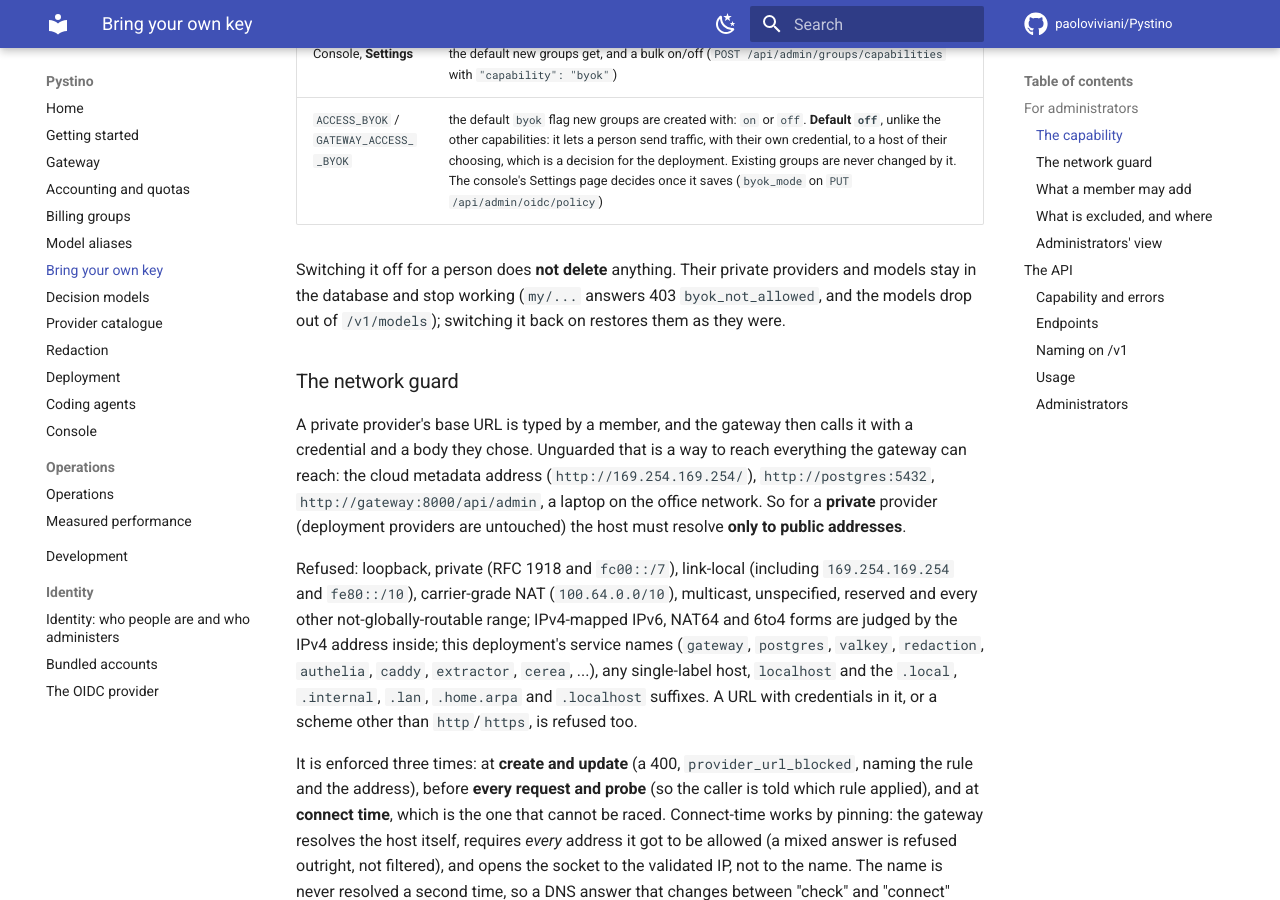
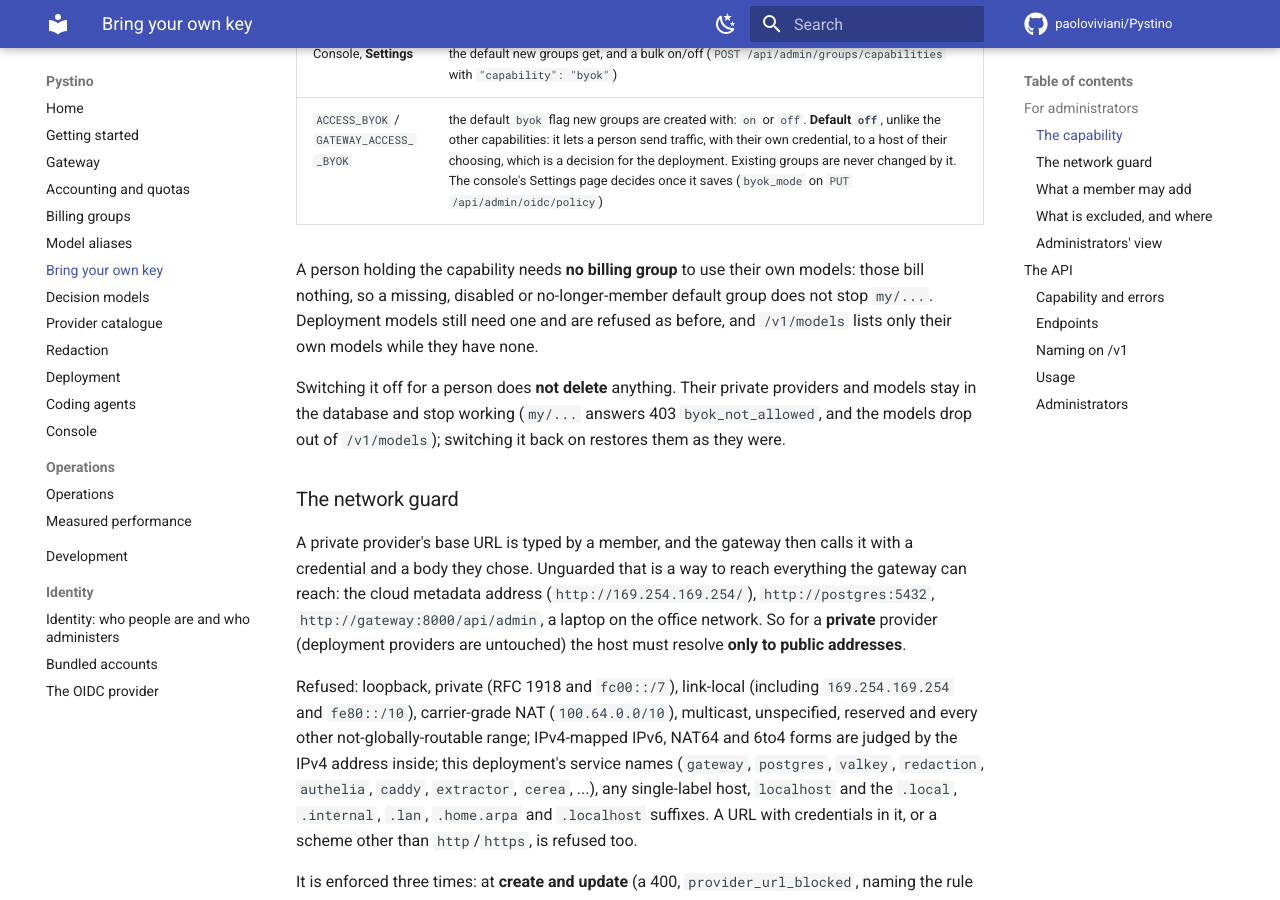
Before and after one commit to paoloviviani/Pystino, an MkDocs documentation site: the page built from docs/byok.md, in a window 1280 px wide and 900 px high, scrolled down 690 px. Built offline with MkDocs 1.6.1 and Material for MkDocs 9.7.7, drawn with Linux system fonts in a browser that asks for light colours; comment, search, counter and statistics services are not loaded.

Commit message:
BYOK: document that a group is not needed for own models; refresh pseudo-locale
Co-Authored-By: Claude Sonnet 5.5 <noreply@anthropic.com>
Claude-Session: https://claude.ai/code/session_019vVNhb7EWgc1hUC27q1vZR

```diff
--- a/docs/byok.md
+++ b/docs/byok.md
@@ -26,6 +26,11 @@ It needs no chat (unlike `code_agents`): it is reported on `/v1/me` and
 | Console, **Groups** | the per-group `byok_allowed` flag (`PATCH /api/admin/groups/{id}`) |
 | Console, **Settings** | the default new groups get, and a bulk on/off (`POST /api/admin/groups/capabilities` with `"capability": "byok"`) |
 | `ACCESS_BYOK` / `GATEWAY_ACCESS__BYOK` | the default `byok` flag new groups are created with: `on` or `off`. **Default `off`**, unlike the other capabilities: it lets a person send traffic, with their own credential, to a host of their choosing, which is a decision for the deployment. Existing groups are never changed by it. The console's Settings page decides once it saves (`byok_mode` on `PUT /api/admin/oidc/policy`) |
+
+A person holding the capability needs **no billing group** to use their own
+models: those bill nothing, so a missing, disabled or no-longer-member default
+group does not stop `my/...`. Deployment models still need one and are refused as
+before, and `/v1/models` lists only their own models while they have none.
 
 Switching it off for a person does **not delete** anything. Their private
 providers and models stay in the database and stop working (`my/...` answers
```
Also changed, not shown: 1 other file.
